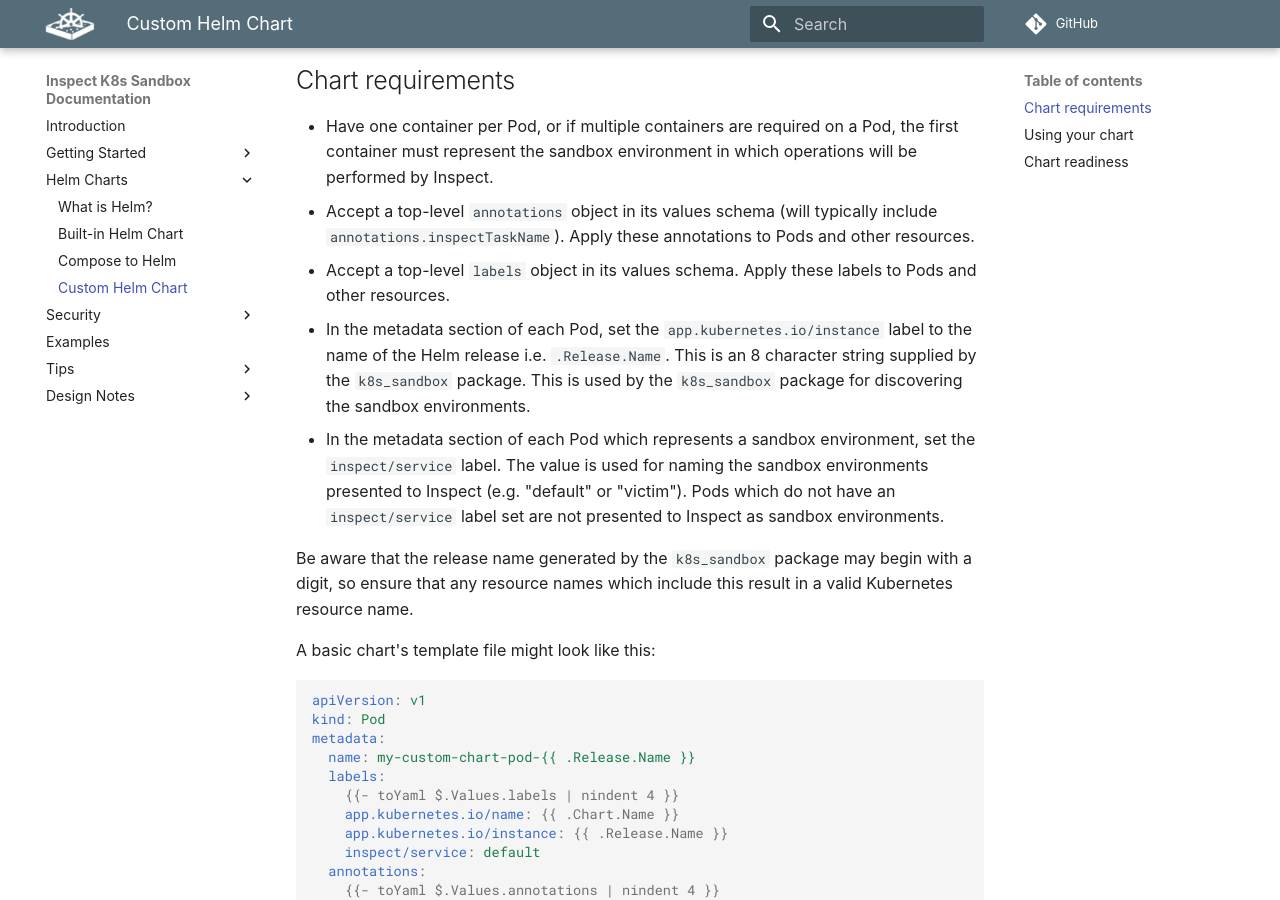
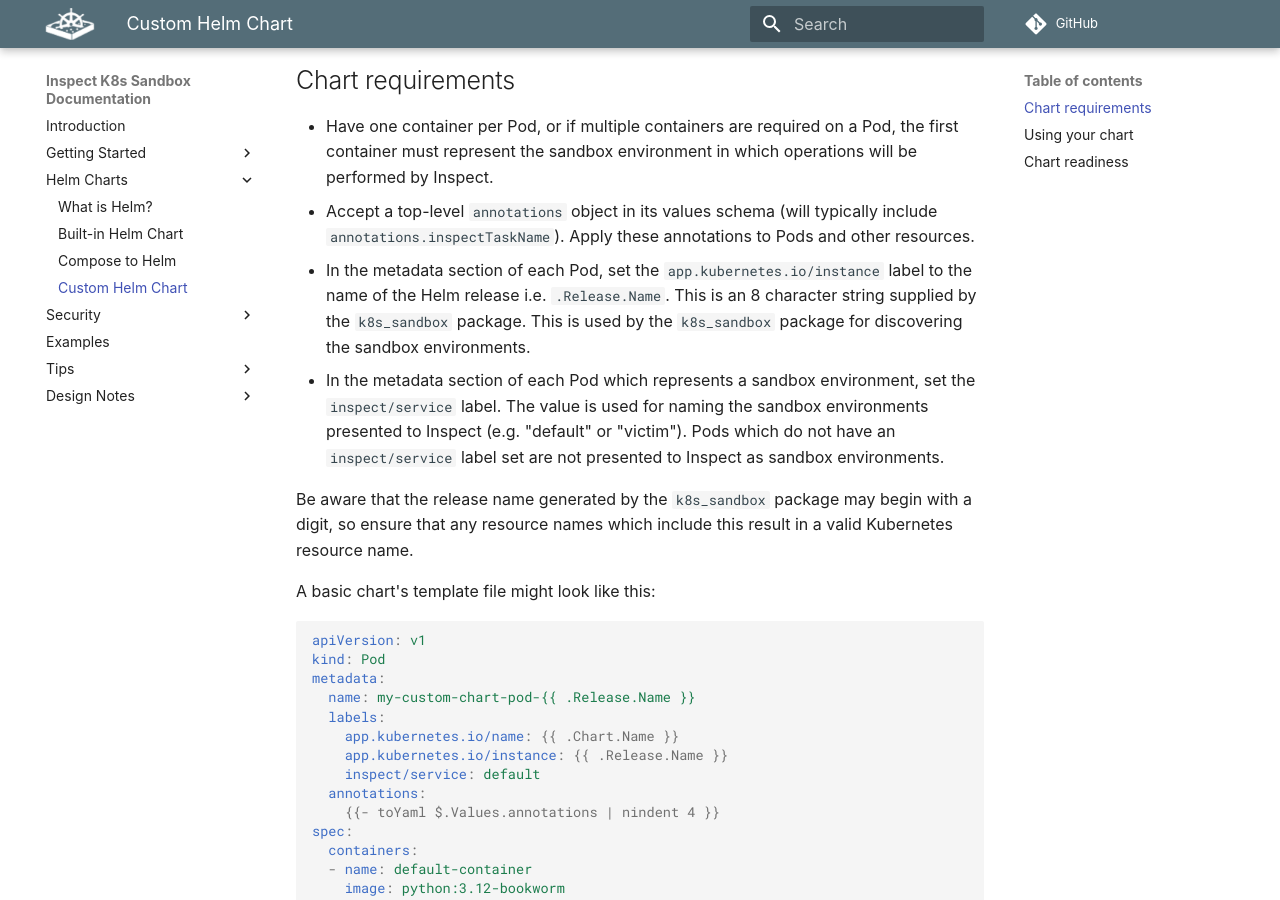
Before and after one commit to UKGovernmentBEIS/inspect_k8s_sandbox, an MkDocs documentation site: the page built from docs/docs/helm/custom-chart.md, in a window 1280 px wide and 900 px high, scrolled down 208 px. Built offline with MkDocs 1.6.1 and Material for MkDocs 9.7.7, drawn with Linux system fonts in a browser that asks for light colours; some web fonts are replaced; comment, search, counter and statistics services are not loaded.

Commit message:
Revert custom chart changes

```diff
--- a/docs/docs/helm/custom-chart.md
+++ b/docs/docs/helm/custom-chart.md
@@ -10,8 +10,6 @@ the built-in `agent-env` chart.
   by Inspect.
 * Accept a top-level `annotations` object in its values schema (will typically include
   `annotations.inspectTaskName`). Apply these annotations to Pods and other resources.
-* Accept a top-level `labels` object in its values schema. Apply these labels to Pods
-  and other resources.
 * In the metadata section of each Pod, set the `app.kubernetes.io/instance` label to the
   name of the Helm release i.e. `.Release.Name`. This is an 8 character string supplied
   by the `k8s_sandbox` package. This is used by the `k8s_sandbox` package for
@@ -33,7 +31,6 @@ kind: Pod
 metadata:
   name: my-custom-chart-pod-{{ .Release.Name }}
   labels:
-    {{- toYaml $.Values.labels | nindent 4 }}
     app.kubernetes.io/name: {{ .Chart.Name }}
     app.kubernetes.io/instance: {{ .Release.Name }}
     inspect/service: default
```
Also changed, not shown: 1 other file.
